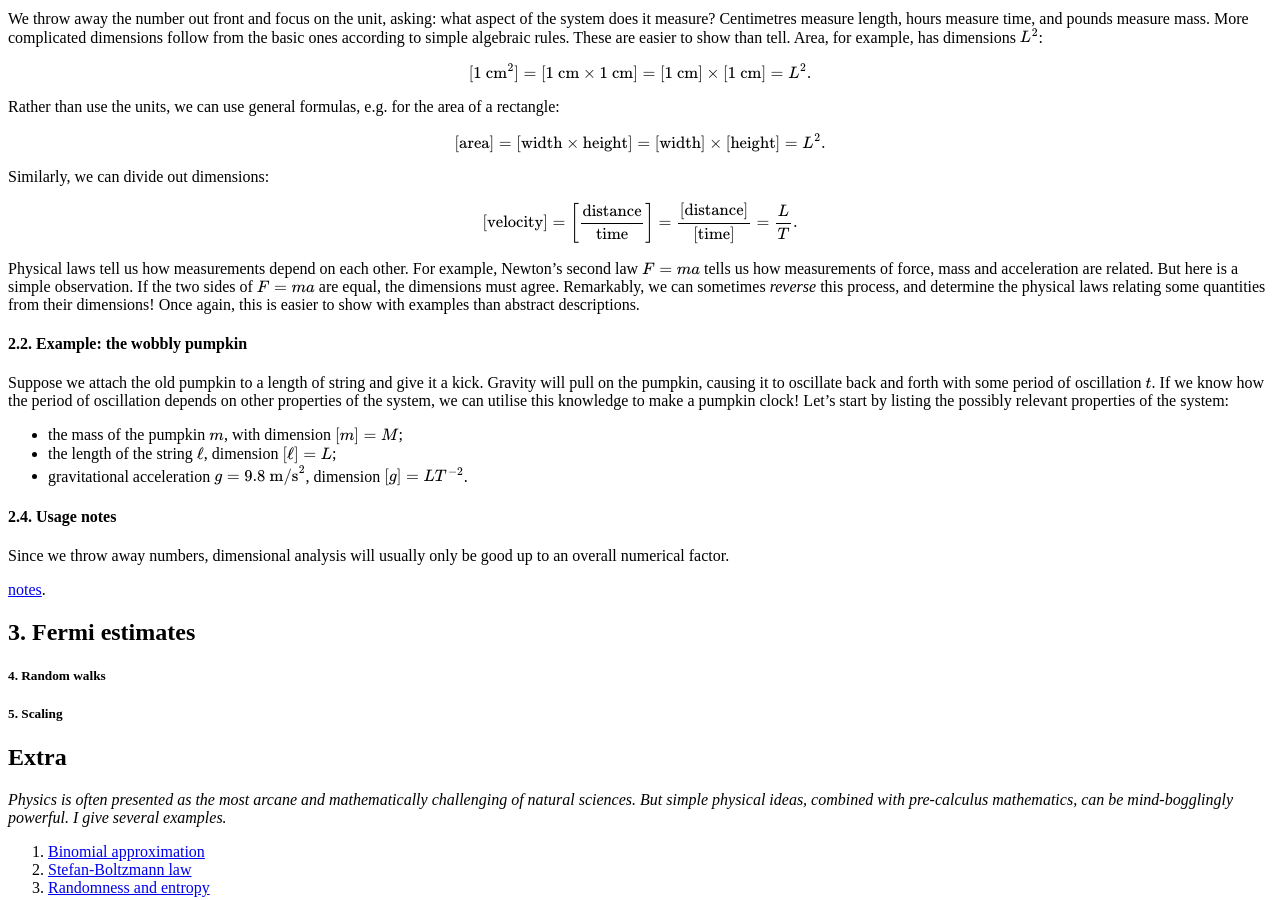
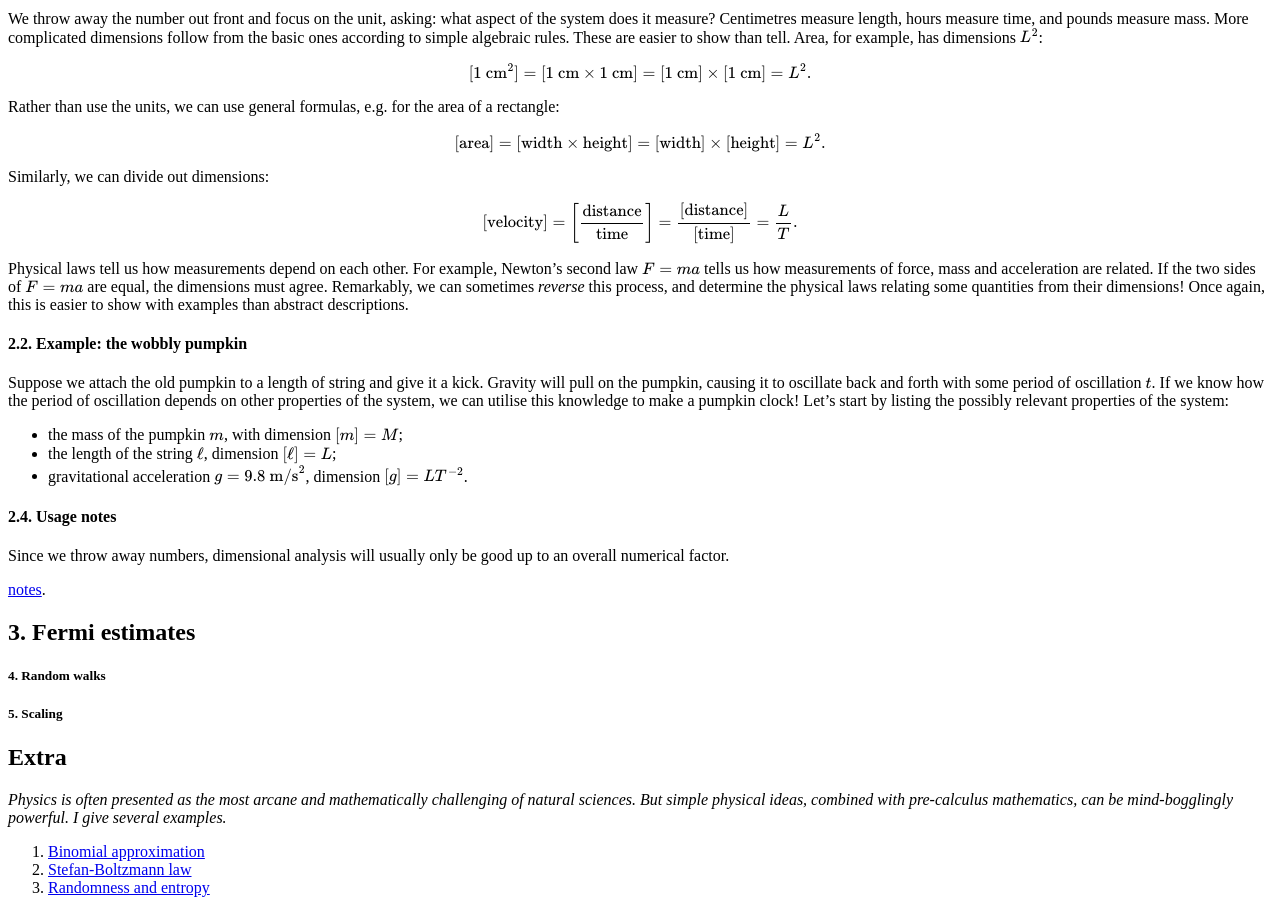
Before and after one commit to hapax/hapax.github.io, a Jekyll site: the page built from assets/simple-physics.md, in a window 1280 px wide and 900 px high, scrolled down 1259 px. Built offline with Jekyll 4.4.1, drawn with Linux system fonts in a browser that asks for light colours; our own code applies the rules of GitHub Pages for plain Markdown files; formulas are drawn with MathJax 3; a script that is not in the unit is left out.

Commit message:
Update simple-physics.md

```diff
--- a/assets/simple-physics.md
+++ b/assets/simple-physics.md
@@ -111,7 +111,6 @@ Physical laws tell us how measurements depend
 on each other.
 For example, Newton's second law $F = ma$ tells us how measurements of
 force, mass and acceleration are related.
-But here is a simple observation.
 If the two sides of $F = ma$ are equal, the dimensions must agree.
 Remarkably, we can sometimes *reverse* this process, and determine the
 physical laws relating some quantities from their dimensions!
```
